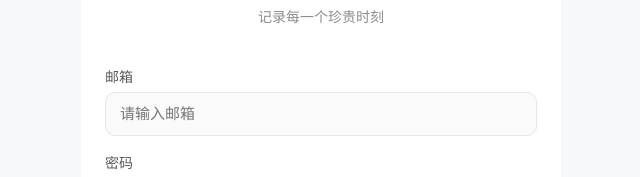
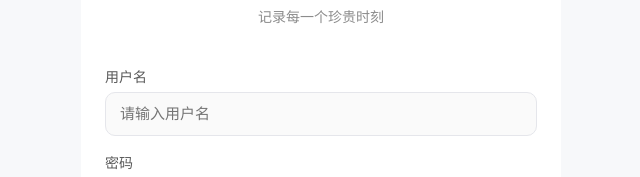
Before and after one commit to jiangyichun21-hub/personal-log, a React app: page /#/login in a window 1280 px wide. Shown: the part 289-466 px from the top of the page, without its empty margins (319-959 px from the left). Built offline with nearby package versions, Linux system fonts and the light colour scheme.

Commit message:
02ikZXnN_agent_66ec37b0_Agent: 登录改为用户名+密码 $【402473】$ @ 乙醇:用用户昵称和密码登录

```diff
--- a/src/contexts/AuthContext.tsx
+++ b/src/contexts/AuthContext.tsx
@@ -24,9 +24,10 @@ export const AuthProvider = ({ children }: { children: ReactNode }) => {
     }
   }, []);
 
-  const login = async (email: string, password: string) => {
-    const user = storageService.getUserByEmail(email);
-    if (!user) throw new Error('该邮箱未注册');
+  const login = async (username: string, password: string) => {
+    const users = storageService.getUsers();
+    const user = users.find((u) => u.username === username) ?? null;
+    if (!user) throw new Error('该用户名不存在');
     if (user.password !== password) throw new Error('密码错误');
     storageService.setCurrentUserId(user.id);
     setCurrentUser(user);
--- a/src/pages/auth/LoginPage.tsx
+++ b/src/pages/auth/LoginPage.tsx
@@ -5,21 +5,21 @@ import { useAuth } from '@/contexts/AuthContext';
 export const LoginPage = () => {
   const navigate = useNavigate();
   const { login } = useAuth();
-  const [email, setEmail] = useState('');
+  const [username, setUsername] = useState('');
   const [password, setPassword] = useState('');
   const [error, setError] = useState('');
   const [isLoading, setIsLoading] = useState(false);
 
   const handleSubmit = async (e: React.FormEvent) => {
     e.preventDefault();
-    if (!email || !password) {
-      setError('请填写邮箱和密码');
+    if (!username || !password) {
+      setError('请填写用户名和密码');
       return;
     }
     setIsLoading(true);
     setError('');
     try {
-      await login(email, password);
+      await login(username, password);
       navigate('/journals', { replace: true });
     } catch (err) {
       setError(err instanceof Error ? err.message : '登录失败');
@@ -42,12 +42,12 @@ export const LoginPage = () => {
 
       <form onSubmit={handleSubmit} style={{ display: 'flex', flexDirection: 'column', gap: '1rem' }}>
         <div>
-          <label style={{ display: 'block', fontSize: '0.875rem', color: '#595959', marginBottom: '0.375rem', fontWeight: 500 }}>邮箱</label>
+          <label style={{ display: 'block', fontSize: '0.875rem', color: '#595959', marginBottom: '0.375rem', fontWeight: 500 }}>用户名</label>
           <input
-            type="email"
-            value={email}
-            onChange={(e) => setEmail(e.target.value)}
-            placeholder="请输入邮箱"
+            type="text"
+            value={username}
+            onChange={(e) => setUsername(e.target.value)}
+            placeholder="请输入用户名"
             style={{ width: '100%', height: '2.75rem', padding: '0 0.875rem', border: '1.5px solid #e5e6eb', borderRadius: '0.625rem', fontSize: '0.9375rem', outline: 'none', background: '#fafafa', transition: 'border-color 0.2s' }}
             onFocus={(e) => (e.target.style.borderColor = '#1677ff')}
             onBlur={(e) => (e.target.style.borderColor = '#e5e6eb')}
```
